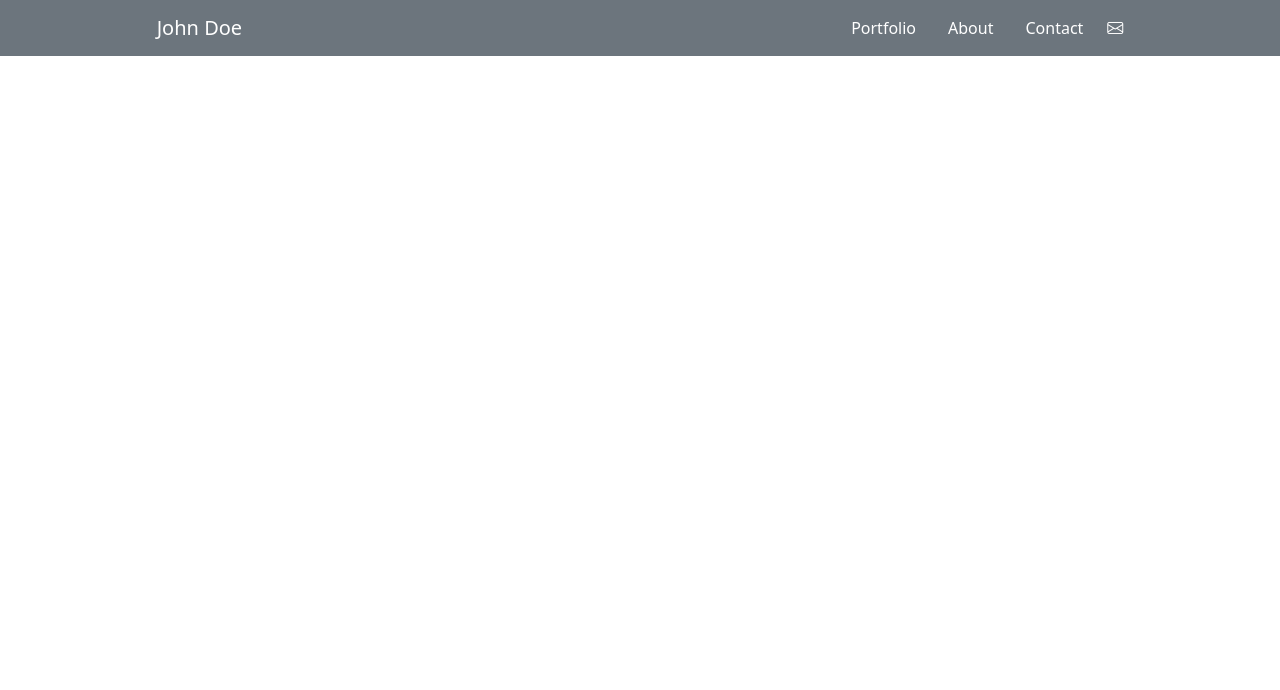
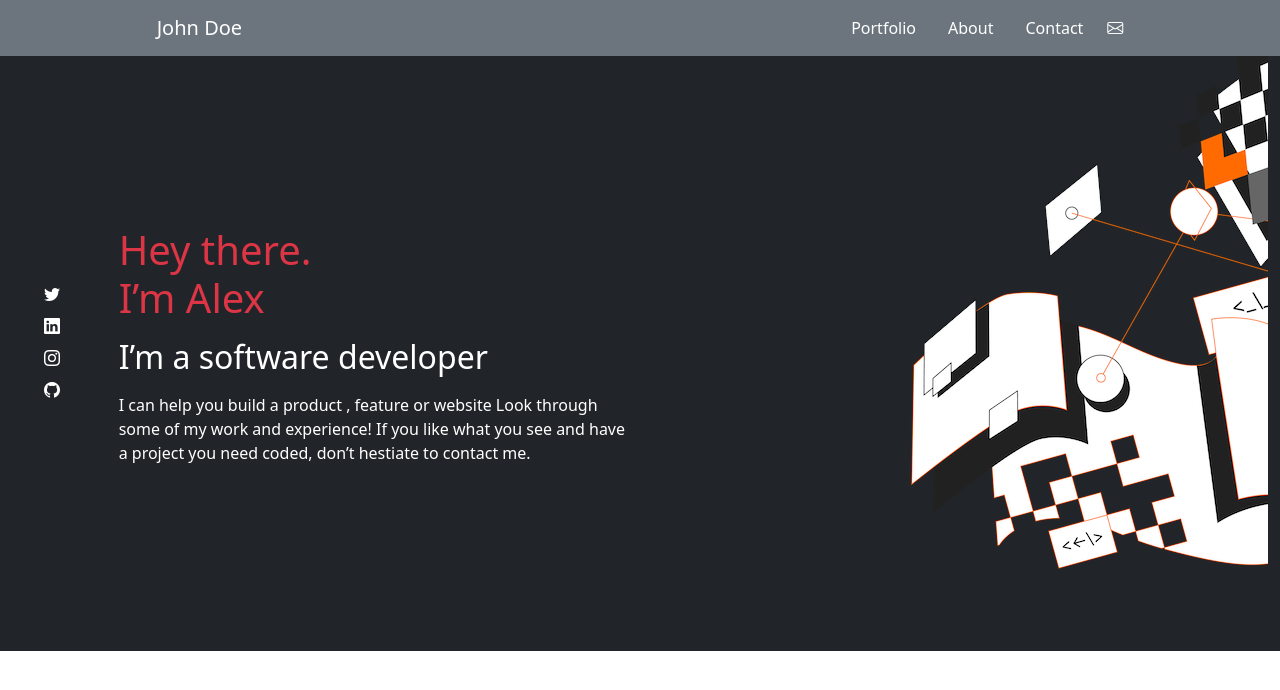
Before and after one commit to gtekle/Portfolio_with_bootstrap, a plain HTML site: page index.html in a window 1280 px wide. Drawn offline with nearby package versions, Linux system fonts and the light colour scheme.

Commit message:
Add Home section

```diff
--- a/index.html
+++ b/index.html
@@ -16,6 +16,7 @@
     />
   </head>
   <body>
+    <!-- HEADER -->
     <header>
       <nav class="navbar navbar-expand-sm navbar-dark bg-secondary">
         <div class="container-fluid mx-5">
@@ -59,6 +60,48 @@
         </div>
       </nav>
     </header>
+
+    <!-- HOME SECTION -->
+    <section class="container-fluid bg-dark">
+      <div class="row">
+        <div class="col-lg-1 d-flex align-items-center">
+          <ul class="d-flex flex-column align-items-center">
+            <li class="mb-2">
+                <a href="#">
+                  <i class="bi bi-twitter text-white"></i>
+                </a>
+            </li>
+            <li class="mb-2">
+                <a href="#">
+                  <i class="bi bi-linkedin text-white"></i>
+                </a>
+            </li>
+            <li class="mb-2">
+                <a href="#">
+                  <i class="bi bi-instagram text-white"></i>
+                </a>
+            </li>
+            <li class="mb-2">
+                <a href="#">
+                  <i class="bi bi-github text-white"></i>
+                </a>
+            </li>
+        </ul>
+        </div>
+        <div class="col-lg-5 text-white d-flex flex-column justify-content-center">
+          <h1 class="text-danger h1 mb-3">Hey there.<br>
+            I’m Alex</h1>
+          <h2 class="h2 mb-3">I’m a software developer </h2>
+          <p class="text-body-white">I can help you build a product , feature or website Look through some of my work and experience! If you like what you see and have a project you need coded,
+            don’t hestiate to contact me.</p>
+
+        </div>
+        <div class="col-lg-6 d-flex justify-content-end">
+          <img src="images/Illustration-header@2x.png" class="img-fluid" alt="">
+        </div>
+      </div>
+    </section>
+
     <!-- Latest compiled JavaScript -->
     <script src="https://cdn.jsdelivr.net/npm/bootstrap@5.1.2/dist/js/bootstrap.bundle.min.js"></script>
   </body>
```
Also changed, not shown: images/Illustration-header@2x.png (added).
